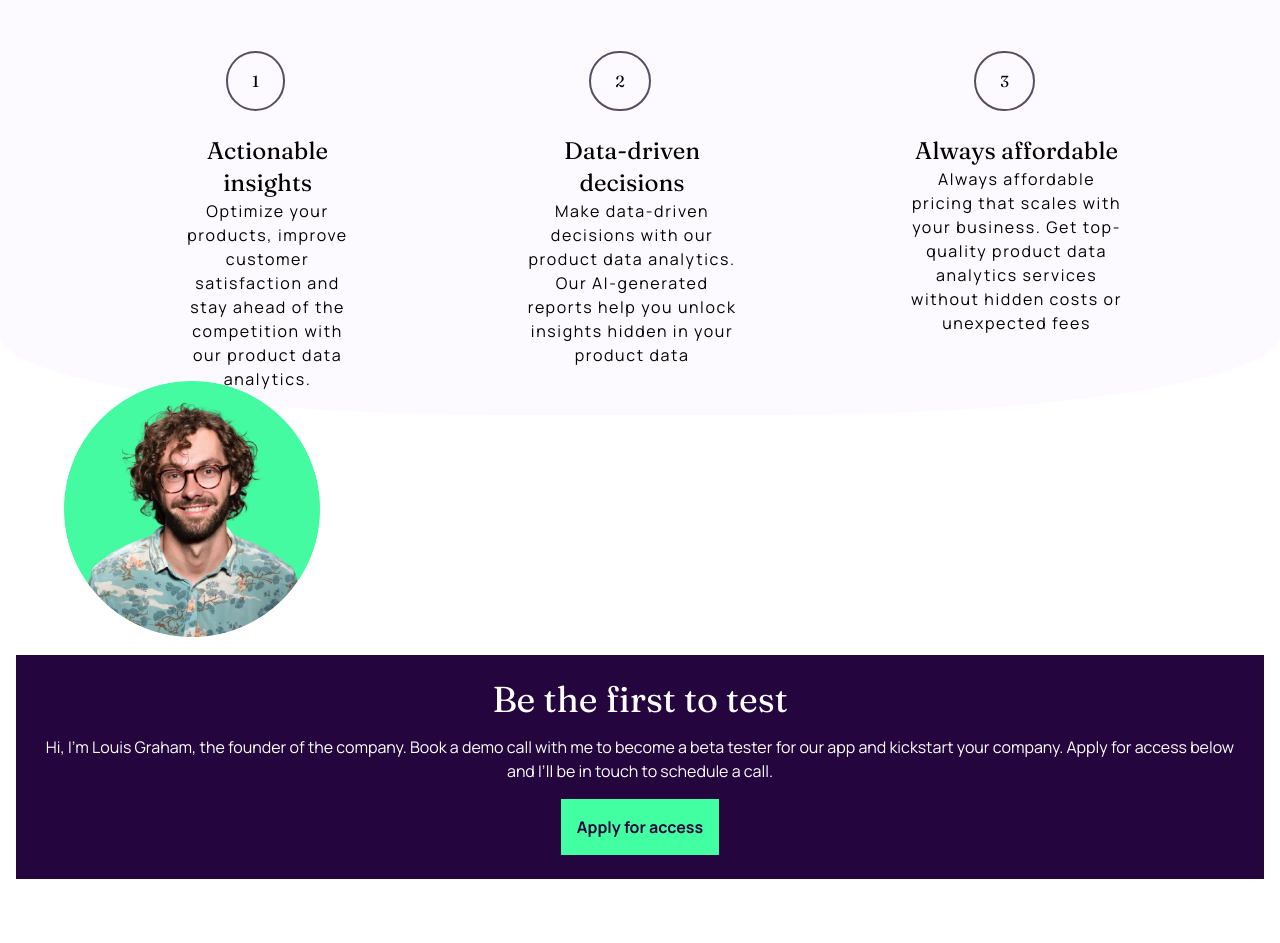
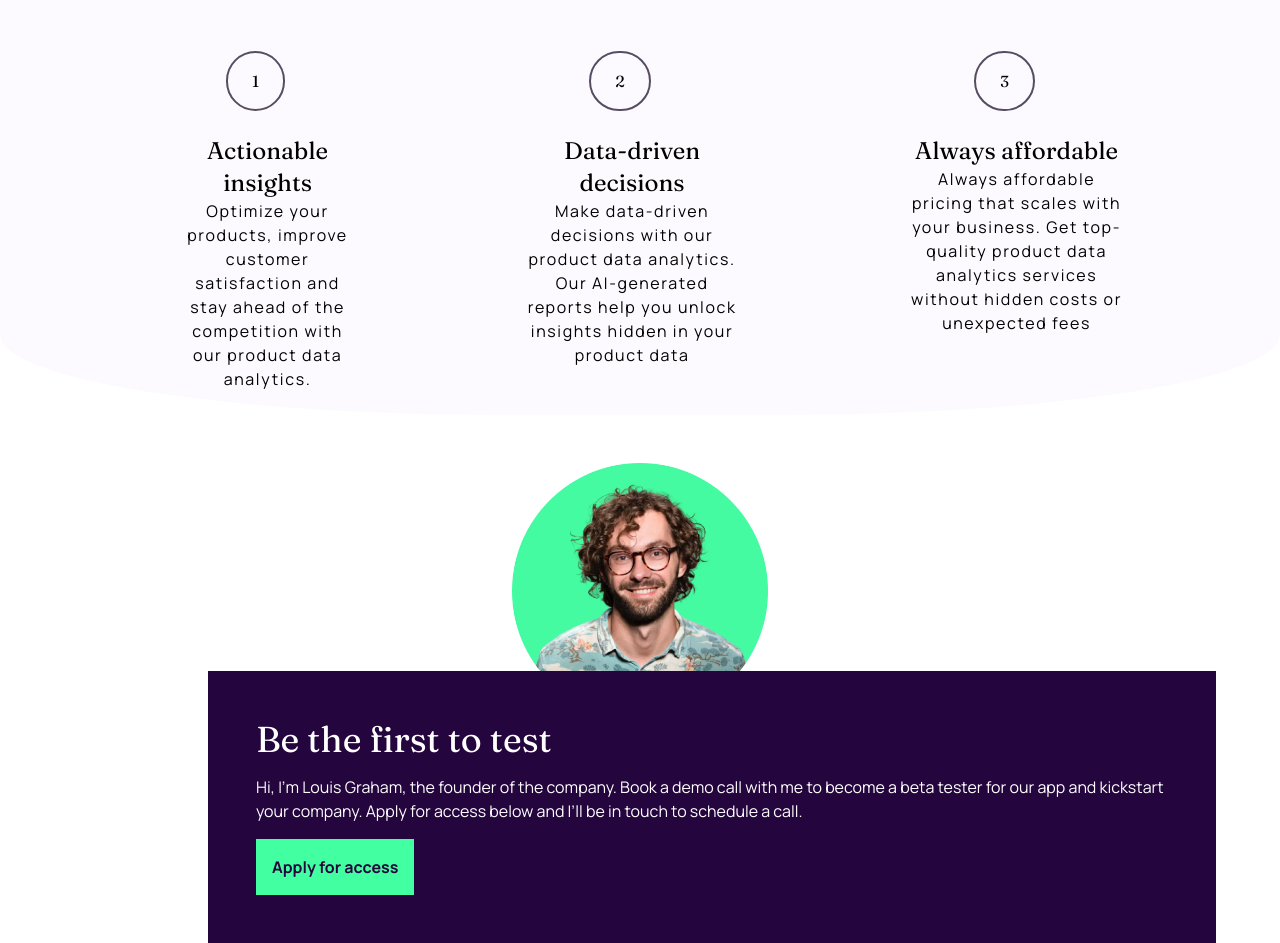
Before and after one commit to Kofiastro/Workit--Landing-Page, a website: page index.html in a window 1280 px wide. Shown: the part 611-1554 px from the top of the page. Before the commit the page ends 1490 px from the top, so only its background shows below. Drawn offline with Linux system fonts and the light colour scheme.

Commit message:
founder image fixed

```diff
--- a/index.html
+++ b/index.html
@@ -84,10 +84,10 @@
   </section>
   <!--CTA SECTION-->
   <section>
-    <div class=" absolute -bottom-96 -mb-16 px-16 flex place-items-center ">
-      <img src="./assets/images/image-founder.webp" class=" w-64 -bottom-4" alt="Founder_image">
+    <div class="realtive mt-12 px-16 flex items-center justify-center md:-bottom-48">
+      <img src="./assets/images/image-founder.webp" class=" w-64 " alt="Founder_image">
     </div>
-    <div class="relative bg-navyBlue space-y-4 p-6  text-center text-white mx-4 mt-60">
+    <div class="absolute bg-navyBlue space-y-4 p-6  text-center text-white mx-4 -mt-12 md:ml-52 md:text-left md:p-12 md:mx-16 ">
       <h1 class="font-Fraunces font-md text-4xl ">
         Be the first to test
       </h1>
```
Also changed, not shown: css/style.css.
